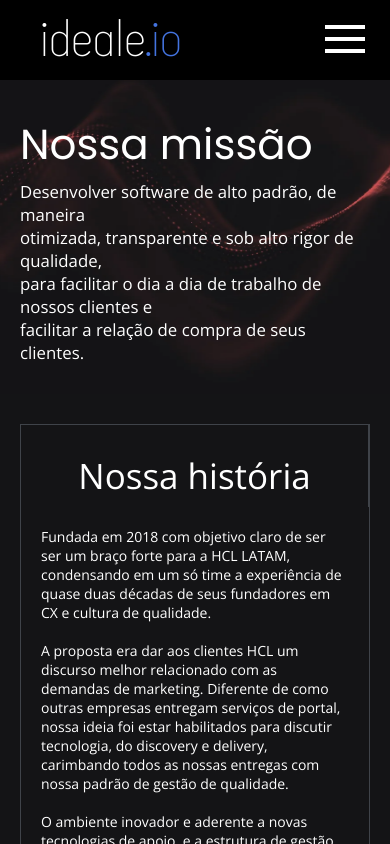
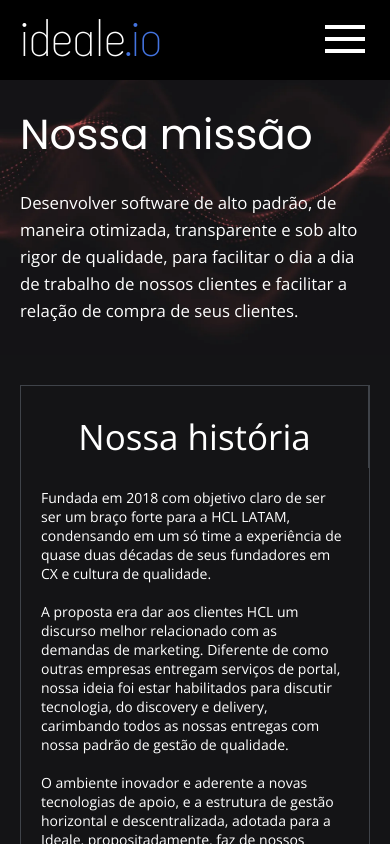
Before and after one commit to richardweb23/ideale.io-front, a React (Vite) app: page /quem-somos in a window 390 px wide. Shown: the top 844 px of the page. Built offline with nearby package versions, Linux system fonts and the light colour scheme.

Commit message:
Ajustes css mobile

```diff
--- a/src/components/header-pages/styled.tsx
+++ b/src/components/header-pages/styled.tsx
@@ -11,23 +11,27 @@ export const HeaderPagesStyled = styled.div`
 	background-size: cover;
 	background-repeat: no-repeat;
 	background-position: center;
-	padding: 120px 20px 30px 20px;
+	padding: 110px 20px 30px 20px;
 	margin: 0px 0px 30px 0px;
 
 	h1 {
 		width: 100%;
 		line-height: 1.2em;
-		margin-bottom: 10px;
+		margin-bottom: 30px;
 	}
 
 	h2 {
 		width: 100%;
 		font-size: 1.2em;
+		line-height: 1.6em;
 		font-weight: normal;
 	}
 
 	@media ${MediaQuery.lg} {
 		min-height: 400px;
-		padding: 150px 60px 75px 60px;
+		padding: 130px 60px 75px 60px;
+		h2 {
+			width: 800px;
+		}
 	}
 `;
--- a/src/components/navbar/styled.tsx
+++ b/src/components/navbar/styled.tsx
@@ -5,7 +5,6 @@ export const NavbarStyled = styled.div`
 	width: 100%;
 	display: flex;
 	background: #000;
-	padding: 10px 20px;
 	justify-content: space-between;
 	align-items: center;
 	position: fixed;
@@ -13,7 +12,7 @@ export const NavbarStyled = styled.div`
 	padding: 0px 0px 0px 0px;
 
 	.logo {
-		margin-left: 40px;
+		margin-left: 20px;
 	}
 
 	@media ${MediaQuery.lg} {
@@ -28,7 +27,6 @@ export const MenuStyled = styled.menu`
 	width: 100%;
 	height: 100vh;
 	background-color: #000;
-	display: flex;
 	flex-direction: column;
 	flex-wrap: wrap;
 	position: absolute;
@@ -151,7 +149,6 @@ export const MenuStyled = styled.menu`
 
 export const MenuToggleStyled = styled.div`
 	position: relative;
-	display: inline-block;
 	width: 40px;
 	height: 30px;
 	margin: 25px;
--- a/src/pages/home-page/styled.tsx
+++ b/src/pages/home-page/styled.tsx
@@ -14,7 +14,7 @@ export const IntroPageStyled = styled.header`
 	height: auto;
 	display: flex;
 	flex-direction: column;
-	padding: 30px;
+	padding: 20px;
 	margin: 0px;
 	text-align: left;
 	margin-top: 80px;
@@ -25,11 +25,11 @@ export const IntroPageStyled = styled.header`
 
 	h1 {
 		width: 100%;
+		line-height: 1.3em;
 	}
 	h1,
 	h2 {
 		max-width: 100%;
-		line-height: normal;
 		span {
 			background-color: ${(props) => props.theme.colors.secondary};
 		}
@@ -46,6 +46,7 @@ export const IntroPageStyled = styled.header`
 		margin-left: 0px;
 		h1 {
 			width: 700px;
+			line-height: 1.5em;
 		}
 
 		h2 {
--- a/src/pages/quem-somos/index.tsx
+++ b/src/pages/quem-somos/index.tsx
@@ -10,7 +10,7 @@ export const QuemSomos = () => {
 		<>
 			<HeaderPages
 				title="Nossa missão"
-				subTitle="Desenvolver software de alto padrão, de maneira</br /> otimizada,  transparente e sob alto rigor de qualidade,</br />  para facilitar o dia a dia de trabalho de nossos clientes e</br /> facilitar a relação de compra de seus clientes."
+				subTitle="Desenvolver software de alto padrão, de maneira otimizada,  transparente e sob alto rigor de qualidade,  para facilitar o dia a dia de trabalho de nossos clientes e facilitar a relação de compra de seus clientes."
 			/>
 			<ContainerStyled>
 				<SelfArea type="title" title="Nossa história" bg={bg7}>
--- a/src/pages/solucoes/apps-page.tsx
+++ b/src/pages/solucoes/apps-page.tsx
@@ -12,7 +12,7 @@ export const AppsPage = () => {
 		<>
 			<HeaderPages
 				title="Transformamos hipóteses de <br /> negócio em produtos"
-				subTitle="A maneira de consumir produtos e serviços mudou, e nós estamos prontos para te<br /> ajudar a se adequar. Do Discovery ao Delivery, nosso esforço é garantir o funcionamento<br /> da estratégia, seja ela focada no omnichannel ou na facilidade de uso do cliente."
+				subTitle="A maneira de consumir produtos e serviços mudou, e nós estamos prontos para te ajudar a se adequar. Do Discovery ao Delivery, nosso esforço é garantir o funcionamento da estratégia, seja ela focada no omnichannel ou na facilidade de uso do cliente."
 			/>
 			<ContainerStyled>
 				<SelfArea
@@ -23,6 +23,7 @@ export const AppsPage = () => {
 					<p>
 						Este é o principal motivo que encontramos em nossas
 						demandas de desenvolvimento de apps em clientes.
+						<br />
 						<br />
 						Especialmente por que os projetos nascem de nossos
 						clientes de Portal, interessados em facilitar o acesso
--- a/src/pages/solucoes/portais-page.tsx
+++ b/src/pages/solucoes/portais-page.tsx
@@ -14,13 +14,12 @@ export const Portais = () => {
 		<>
 			<HeaderPages
 				title="Tecnologias de portal <br /> emancipam nossos clientes"
-				subTitle="O marketing deu lugar ao growth marketing, e seu dinamismo de aproveitar o que <br />
-      acontece no mundo para impulsionar vendas não é compatível como processos<br />
-      demorados de atualização de página, com a colaboração de programadores.<br />
-      Tecnologias de portal emancipam as equipes de content marketing e jornalismo, além<br />
-      de os ambientes de autoria darem segurança com um processo automático de<br />
-      requisição de autorização para publicação de atualizações.<br />
-      Somos especialistas em desenvolver portais há quase duas décadas e conhecemos<br />
+				subTitle="O marketing deu lugar ao growth marketing, e seu dinamismo de aproveitar o que
+      acontece no mundo para impulsionar vendas não é compatível como processos  demorados de atualização de página, com a colaboração de programadores.<br /><br />
+      Tecnologias de portal emancipam as equipes de content marketing e jornalismo, além
+      de os ambientes de autoria darem segurança com um processo automático de
+      requisição de autorização para publicação de atualizações.<br /><br />
+      Somos especialistas em desenvolver portais há quase duas décadas e conhecemos
       todo universo de tecnologias, melhores práticas e capacidade de entrega."
 			/>
 			<ContainerStyled>
--- a/src/styled/GlobalStyles.ts
+++ b/src/styled/GlobalStyles.ts
@@ -99,7 +99,7 @@ export const ContainerStyled = styled.div`
 	padding: 0px 20px 0px 20px;
 
 	@media ${MediaQuery.lg} {
-		padding: 0px 60px 0px 60px;
+		padding: 0px 40px 0px 60px;
 	}
 `;
 
```
